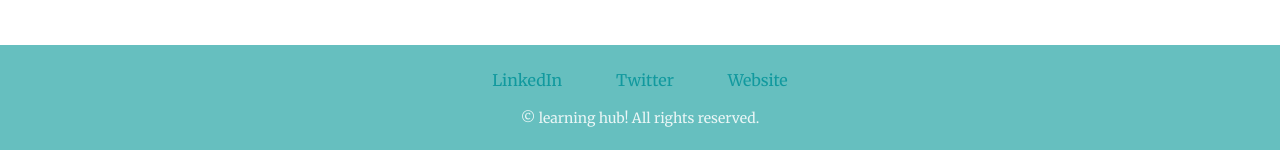
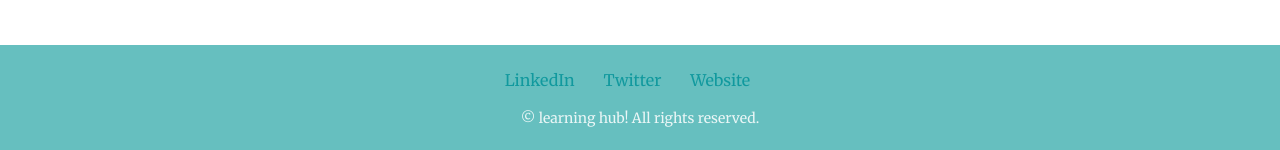
Before and after one commit to Vamshikrishnakulla/coverpage, a plain HTML site: page index.html in a window 1280 px wide. Shown: the part 2384-2534 px from the top of the page. Drawn offline with Linux system fonts and the light colour scheme.

Commit message:
Update styles.css
link padding adjusted.

```diff
--- a/css/styles.css
+++ b/css/styles.css
@@ -56,7 +56,7 @@ div.middle-container {
 }
 
 .footer-link {
-   padding: 10px 25px;
+   padding: 10px 25px 10px 0px;
    color: #11999E;
 }
 
```
